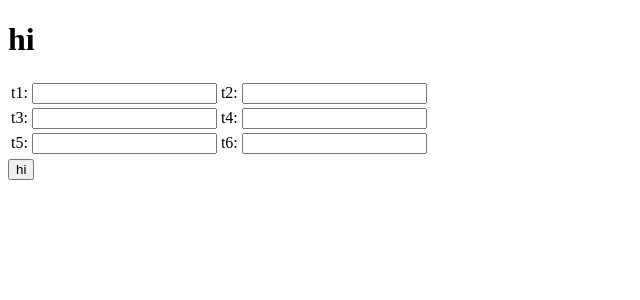
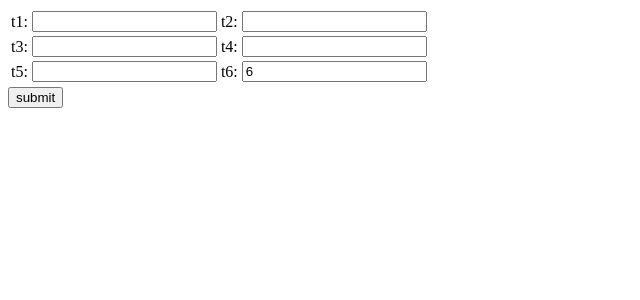
Before and after one commit to zhongliang001/sysmanage, a Vue app in the folder sysweb/: page / in a window 1280 px wide. Shown: the top 300 px of the page, without its empty margins (0-640 px from the left). Built offline with nearby package versions, Linux system fonts and the light colour scheme.

Commit message:
form 表单设计20201226

```diff
--- a/sysweb/package.json
+++ b/sysweb/package.json
@@ -27,6 +27,7 @@
     "webpack-merge": "^5.4.1"
   },
   "dependencies": {
+    "axios": "^0.21.1",
     "lodash": "^4.17.20",
     "vue": "^2.6.12",
     "vue-loader": "^15.9.5",
--- a/sysweb/src/App.vue
+++ b/sysweb/src/App.vue
@@ -1,14 +1,14 @@
 <template>
 	<div>
-		<h1>{{msg}}</h1>
-		<zl-form column="2">
-			<zl-item type="password" fieldName="t1" name="test1"></zl-item>
-			<zl-item type="text" fieldName="t2" name="test2"></zl-item>
-			<zl-item type="password" fieldName="t3" name="test3"></zl-item>
-			<zl-item type="text" fieldName="t4" name="test4"></zl-item>
-			<zl-item type="password" fieldName="t5"  name="test5"></zl-item>
-			<zl-item type="text" fieldName="t6" dataType="Number"  name="test6"></zl-item>
+		<zl-form ref="test" column="2">
+			<zl-item type="text" fieldName="t1" name="test1"/>
+			<zl-item type="text" fieldName="t2" name="test2"/>
+			<zl-item type="text" fieldName="t3" name="test3"/>
+			<zl-item type="text" fieldName="t4" name="test4"/>
+			<zl-item type="text" fieldName="t5" name="test5"/>
+			<zl-item type="text" fieldName="t6" dataType="Number" name="test6" defaultValue="6"/>
 		</zl-form>
+		<button @click="submit">submit</button>
 	</div>
 </template>
 
@@ -22,6 +22,13 @@
 			return {
 				msg: 'hi'
 			}
+		},
+		methods:{
+			submit: function () {
+				let form = this.common.getForm(this,'test')
+				let reqData = form.reqData
+				this.$children[0].checkAll()
+			}
 		}
 	}
 </script>
--- a/sysweb/src/compnents/ZlFTable.vue
+++ b/sysweb/src/compnents/ZlFTable.vue
@@ -1,7 +1,7 @@
 <template>
 	<table>
 		<tr v-for="i in rows">
-			<zl-td v-for="field in fields[i - 1]" :field="field"/>
+			<zl-td v-for="field in fields[i - 1]" :field="field" :reqData="reqData"/>
 		</tr>
 		<slot></slot>
 	</table>
@@ -11,7 +11,7 @@
 	import ZlTd from "./ZlTd.vue";
 	export default{
 		name: 'ZlTable',
-		props:['column'],
+		props:['column','reqData'],
 		components: {ZlTd},
 		data: function(){
 			return {
--- a/sysweb/src/compnents/ZlForm.vue
+++ b/sysweb/src/compnents/ZlForm.vue
@@ -1,11 +1,11 @@
 <template>
 	<div>
 		<form>
-			<zl-f-table :column="column">
+			<zl-f-table :column="column" :reqData="reqData">
 				<slot></slot>
 			</zl-f-table>
 		</form>
-		<button @click="slots">hi</button>
+
 	</div>
 </template>
 
@@ -17,11 +17,36 @@
 		components:{ZlFTable},
 		data: function(){
 			return {
-				tableInfo:{}
+				reqData: {}
 			}
 		},
 		methods:{
-			slots: function(){
+			getData: function(name){
+				return this.reqData[name]
+			},
+			setData: function (name,val) {
+				this.reqData[name] = val
+			},
+			checkAll: function () {
+				let children = this.$children
+				if(children){
+					this.check(children)
+				}
+
+			},
+			check: function (obs) {
+				for(let i = 0; i < obs.length; i ++){
+					let ob = obs[i]
+					if(ob){
+						if(ob.validate){
+							ob.validate()
+						}
+						let children = ob.$children
+						if(children){
+							this.check(children)
+						}
+					}
+				}
 
 
 			}
--- a/sysweb/src/compnents/ZlInput.vue
+++ b/sysweb/src/compnents/ZlInput.vue
@@ -1,11 +1,11 @@
 <template>
-    <div>
+    <div >
         <template v-if="field.type.toLowerCase() == 'select'">
         </template>
         <template v-else-if="field.type.toLowerCase() == 'textarea'">
         </template>
         <template v-else="field.type.toLowerCase() != 'select' &&field.type.toLowerCase() != 'textarea'">
-            <input :type="field.type" v-model="value" :name="field.name" @input="inputData">
+            <input  :type="field.type" v-model="value" :name="field.name" @input="inputData" :reqData="reqData">
             <div :class="{error:isActive}">
                 {{msg}}
             </div>
@@ -16,13 +16,17 @@
 <script>
     export default {
         name: "ZlInput",
-        props:['field'],
+        props:['field', 'reqData'],
         data: function () {
             return {
                 msg: '',
                 isActive: true,
                 value:''
             }
+        },
+        mounted: function() {
+            this.value = this.field.defaultValue;
+            this.reqData[this.field.name] = this.value
         },
         methods:{
             inputData: function () {
@@ -31,11 +35,17 @@
                         this.msg = '请输入数字'
                         this.value = ''
                         this.isActive = true
+                        return
                     }else {
                         this.msg = ''
                         this.isActive = false
+
                     }
                 }
+                this.reqData[this.field.name] = this.value
+            },
+            validate: function () {
+                console.log(this.field.name)
             }
         }
 
@@ -43,11 +53,5 @@
 </script>
 
 <style>
-    .error {
-        background-color: red;
-        position:absolute;
-        top:10px;
-        left:10px;
-        z-index:1000;
-    }
+
 </style>
--- a/sysweb/src/compnents/ZlItem.vue
+++ b/sysweb/src/compnents/ZlItem.vue
@@ -19,7 +19,9 @@
             },
             maxlength:{
 			    type: Number
-            }
+            },
+            defaultValue:{}
+
 		}
 	}
 </script>
--- a/sysweb/src/compnents/ZlTd.vue
+++ b/sysweb/src/compnents/ZlTd.vue
@@ -4,7 +4,7 @@
             {{field.fieldName}}
         </template>
         <template v-else>
-            <zl-input :field="field"/>
+            <zl-input :field="field" :reqData="reqData"/>
         </template>
     </td>
 
@@ -14,7 +14,7 @@
     import ZlInput from "./ZlInput.vue";
     export default {
         name: "ZlTd",
-        props:['field'],
+        props:['field','reqData'],
         components:{ZlInput},
         data: function () {
             return {
--- /dev/null
+++ b/sysweb/src/css/base.css
@@ -0,0 +1,7 @@
+.error {
+    background-color: red;
+    position:absolute;
+    /*  top:10px;
+     left:10px;
+     z-index:1000;*/
+}
--- a/sysweb/src/index.js
+++ b/sysweb/src/index.js
@@ -1,7 +1,10 @@
 /*jslint es6, white, browser */
 import Vue from 'vue'
 import App from './App.vue'
+import common from './lib/common.js'
+import './css/base.css'
 Vue.config.devtools = true;
+if(typeof(Vue)=="function")Vue.prototype.common=common;
 new Vue({
 　　render:h=>h(App)
 }).$mount('#app')
--- /dev/null
+++ b/sysweb/src/lib/common.js
@@ -0,0 +1,11 @@
+let common = {
+        getForm: function(obj,ref) {
+            let _this = obj;
+            if (!_this) {
+                alert('对象不存在')
+            }else{
+                return _this.$refs[ref]
+            }
+        }
+}
+export default common
```
Also changed, not shown: 1 other file (tests, documents, lock files or other folders).
